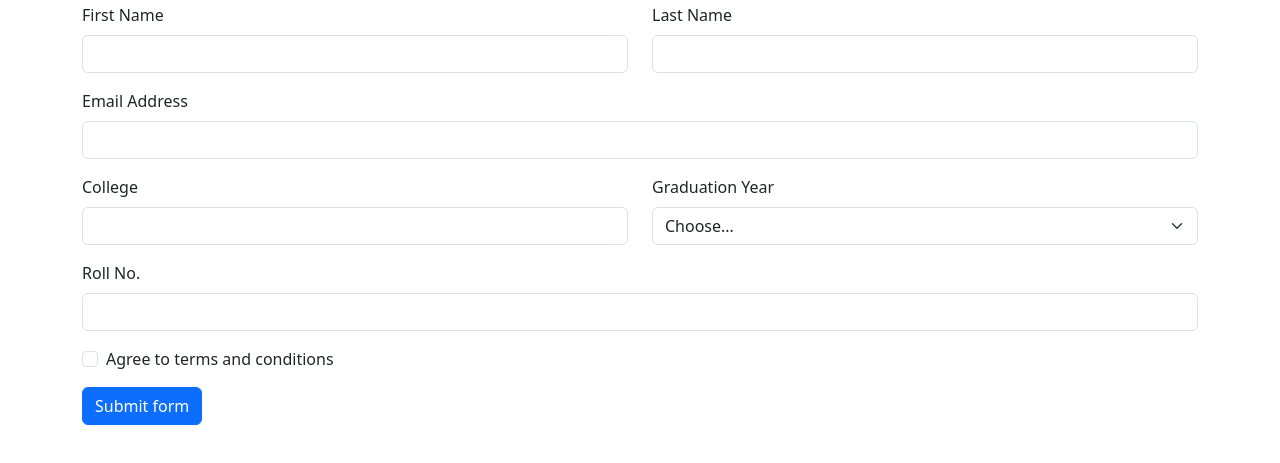
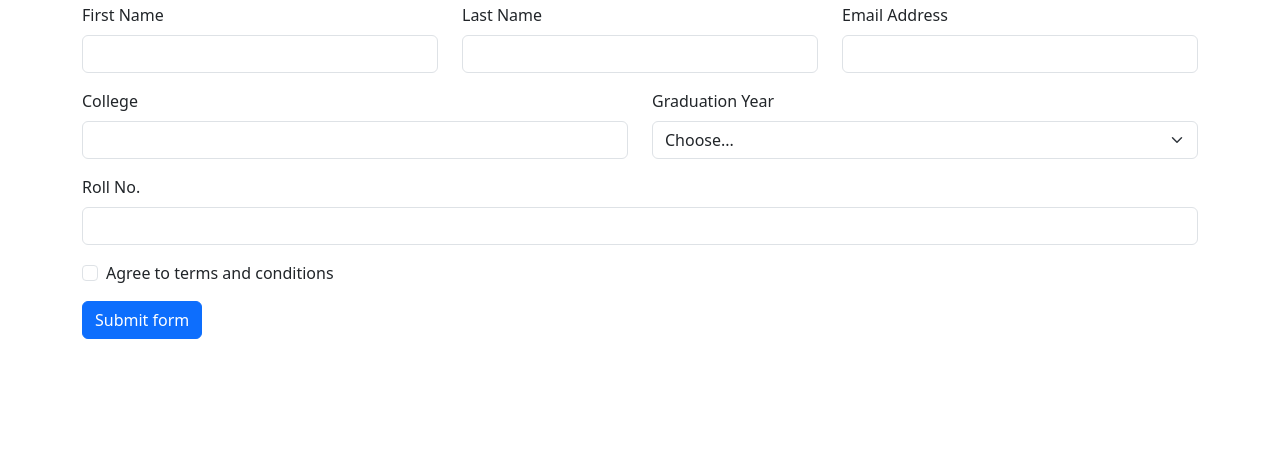
Before and after one commit to acciojob/bootstrap-form-easy-ABHILASH-KUMAR-MEHTA, a website: page main.html in a window 1280 px wide. Shown: the part 103-566 px from the top of the page. Drawn offline with nearby package versions, Linux system fonts and the light colour scheme.

Commit message:
created a submission

```diff
--- a/main.html
+++ b/main.html
@@ -13,26 +13,25 @@
         <h1 class="text-center">Internship Form</h1>
         <form class="needs-validation" novalidate>
             <div class="row mb-3">
-                <div class="col-md-6">
+                <div class="col-md-4">
                     <label for="first-name-input" class="form-label">First Name</label>
                     <input type="text" class="form-control" id="first-name-input" required>
                     <div class="invalid-feedback">First name required!</div>
                 </div>
-                <div class="col-md-6">
+                <div class="col-md-4">
                     <label for="last-name-input" class="form-label">Last Name</label>
                     <input type="text" class="form-control" id="last-name-input" required>
                     <div class="invalid-feedback">Last name required!</div>
                 </div>
-            </div>
-
-            <div class="mb-3">
-                <label for="email-input" class="form-label">Email Address</label>
-                <input type="email" class="form-control" id="email-input" required>
-                <div class="invalid-feedback">Email required!</div>
+                <div class="col-md-4">
+                    <label for="email-input" class="form-label">Email Address</label>
+                    <input type="email" class="form-control" id="email-input" required>
+                    <div class="invalid-feedback">Email required!</div>
+                </div>
             </div>
 
             <div class="row mb-3">
-	   <div class="col-md-6">
+                <div class="col-md-6">
                     <label for="college-input" class="form-label">College</label>
                     <input type="text" class="form-control" id="college-input" required>
                     <div class="invalid-feedback">Please provide a valid college.</div>
```
